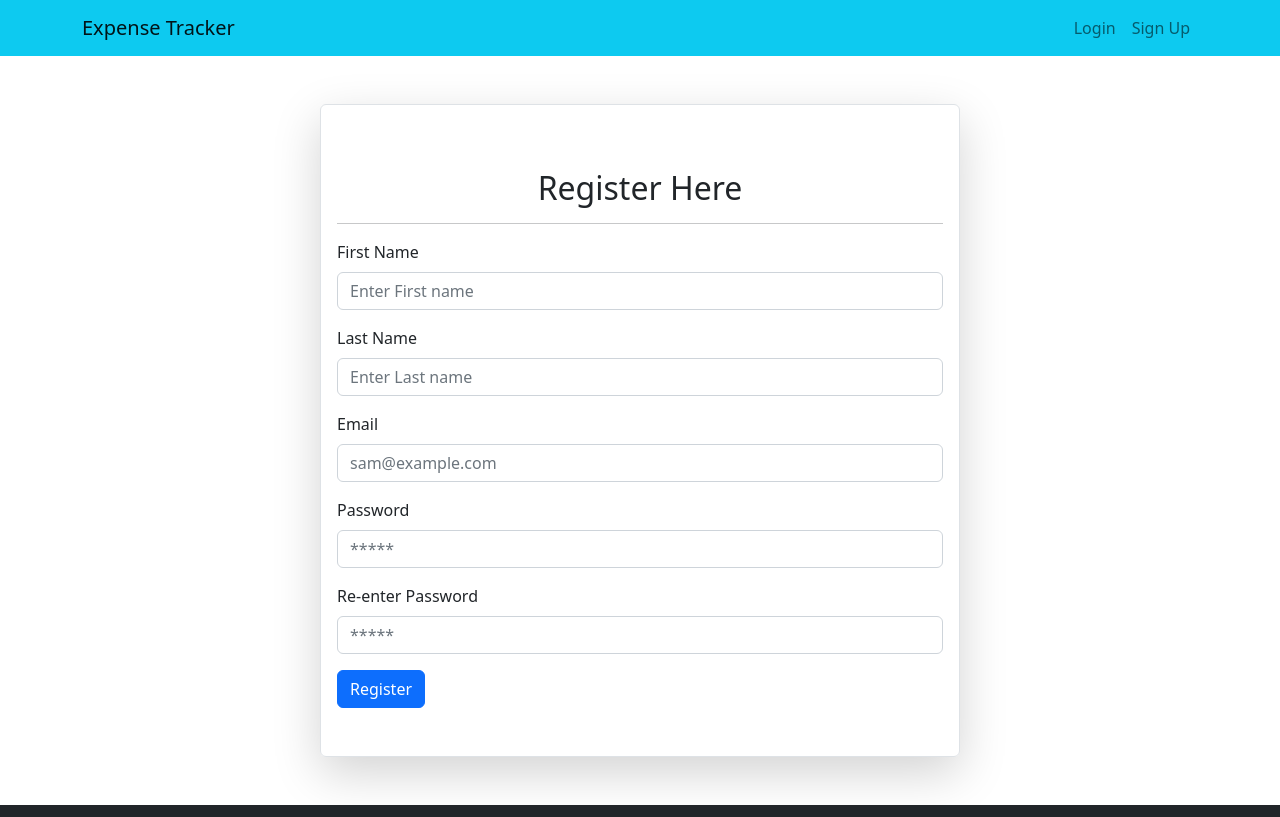
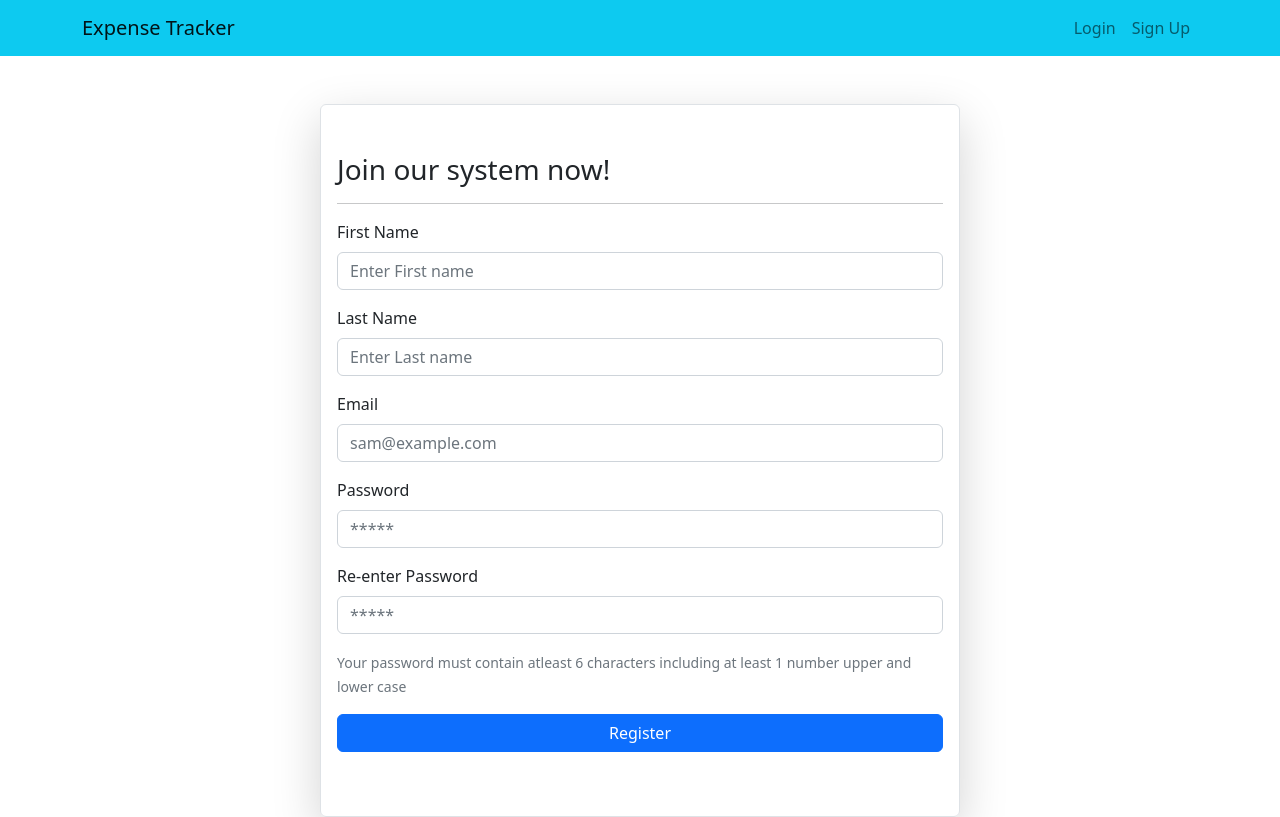
Before and after one commit to get-aakash/expense_tracker_v2, a React (Create React App) app: page /register in a window 1280 px wide. Shown: the top 817 px of the page. Built offline with nearby package versions, Linux system fonts and the light colour scheme.

Commit message:
local storage and users

```diff
--- a/package.json
+++ b/package.json
@@ -12,6 +12,7 @@
     "react-dom": "^18.2.0",
     "react-router-dom": "^6.8.2",
     "react-scripts": "5.0.1",
+    "react-toastify": "^9.1.1",
     "web-vitals": "^2.1.4"
   },
   "scripts": {
--- a/src/App.js
+++ b/src/App.js
@@ -2,6 +2,8 @@ import './App.css';
 import Registration from './pages/Registration';
 import Login from './pages/Login'
 import Dashboard from './pages/Dashboard';
+import { ToastContainer } from 'react-toastify';
+import 'react-toastify/dist/ReactToastify.css';
 import {
   BrowserRouter,
   Routes,
@@ -18,6 +20,7 @@ function App() {
           <Route path='dashboard' element={<Dashboard />} />
         </Routes>
       </BrowserRouter>
+      <ToastContainer />
     </div>
   );
 }
--- a/src/components/Header.js
+++ b/src/components/Header.js
@@ -13,7 +13,7 @@ import { Link } from 'react-router-dom';
         <Navbar.Collapse id="basic-navbar-nav">
           <Nav className="ms-auto">
             <Link to="/" className="nav-link">Login</Link>
-            <Link to="/registration" className="nav-link">Sign Up</Link>
+            <Link to="/register" className="nav-link">Sign Up</Link>
 
           </Nav>
         </Navbar.Collapse>
--- a/src/index.js
+++ b/src/index.js
@@ -4,6 +4,7 @@ import './index.css';
 import App from './App';
 import reportWebVitals from './reportWebVitals';
 import 'bootstrap/dist/css/bootstrap.min.css';
+import 'react-toastify/dist/ReactToastify.min.css';
 
 const root = ReactDOM.createRoot(document.getElementById('root'));
 root.render(
--- a/src/pages/Login.js
+++ b/src/pages/Login.js
@@ -38,7 +38,7 @@ export default function Login() {
                     <h3>Welcome back!</h3>
                     <hr />
                     {inputs.map((item, i) => (
-                        <CustomInput {...item} />
+                        <CustomInput key={i} {...item} />
                     ))}
 
                     <Link to="/dashboard">
--- a/src/pages/Registration.js
+++ b/src/pages/Registration.js
@@ -1,13 +1,60 @@
-import React from 'react'
+import React, { useState } from 'react'
 import Form from 'react-bootstrap/Form';
 import Button from 'react-bootstrap/Button';
-import { Link } from 'react-router-dom';
-import { Container } from 'react-bootstrap';
 import { CustomInput } from '../components/CustomInput';
 import Layout from '../components/Layout';
+import { ToastContainer, toast } from 'react-toastify';
+import {randomStrGenerator} from 'src/utils.js'
+
+const initialState = {
+  fname:"",
+  lname:"",
+  email:"",
+  password:"",
+  confirmPassword:""
+}
+
 export default function Registration() {
+  const [frm, setFrm] = useState({})
+  const[error, setError] = useState("")
+
+  const handleOnChange = (e) => {
+    const { name, value } = e.target
+    setError('')
+    if(name === "password"){
+      value.length< 6 && setError("password must be 6 character long")
+      !/[0-9]/.test(value) && setError("Number is required")
+      !/[a-z]/.test(value) && setError("Atleast one lower case")
+      !/[A-Z]/.test(value) && setError("At least one upper case")
+    }
+    setFrm({ ...frm, [name]: value })
+
+  }
+  const handleOnSubmit = (e)=>{
+    e.preventDefault()
+    const {confirmPassword, ...rest} = frm
+    if(confirmPassword !== rest.password){
+      return toast.error("Password doesnot match!")
+    }
+
+    // reading data from local storage
+    const oldUsersStr = localStorage.getItem("users")
+    const oldUsers = oldUsersStr ? JSON.parse(oldUsersStr):[]
+    //lets check if user already exist
+
+    const isExist = oldUsers.find(({email})=>email === rest.email)
+    if(isExist){
+      return toast.success("This email already exist")
+    }
+
+    localStorage.setItem("users",JSON.stringify([...oldUsers,{...rest,id:randomStrGenerator(6)}]))
+    toast.success("password match continue to login")
+    setFrm(initialState)
+  }
+
   const inputs = [
     {
+      value: frm.fname,
       label: "First Name",
       name: "fname",
       type: "text",
@@ -15,6 +62,7 @@ export default function Registration() {
       required: true
     },
     {
+      value: frm.lname,
       label: "Last Name",
       name: "lname",
       type: "text",
@@ -23,6 +71,7 @@ export default function Registration() {
 
     },
     {
+      value: frm.email,
       label: "Email",
       name: "email",
       type: "email",
@@ -30,16 +79,18 @@ export default function Registration() {
       required: true
     },
     {
+      value: frm.password,
       label: "Password",
       name: "password",
-      type: "text",
+      type: "password",
       placeholder: "*****",
       required: true
     },
     {
+      value: frm.confirmPassword,
       label: "Re-enter Password",
-      name: "rpassword",
-      type: "text",
+      name: "confirmPassword",
+      type: "password",
       placeholder: "*****",
       required: true
 
@@ -49,22 +100,28 @@ export default function Registration() {
     <Layout>
       <div className='w-50 m-auto'>
 
-        <Form className=' mt-5 border p-3 py-5 rounded shadow-lg '>
-          <h2 className='mt-3 text-center'>Register Here</h2>
+        <Form onSubmit={handleOnSubmit} className=' mt-5 border p-3 py-5 rounded shadow-lg '>
+          <h3>Join our system now!</h3>
           <hr />
           {
             inputs.map((item, i) => (
-              <CustomInput {...item} />
+              <CustomInput key={i} {...item} onChange={handleOnChange} />
             ))
           }
+          <Form.Group>
+            <Form.Text>
+              Your password must contain atleast 6 characters including at least 1 number upper and lower case
+            </Form.Text>
+            {
+              error && <ul><li className='text-danger fw-bolder mt-3'>{error}</li></ul>
+            }
 
-
-          <Link to="/">
-            <Button variant="primary" type="submit">
+          </Form.Group>
+          <div className='d-grid py-3'>
+            <Button disabled={error} variant="primary" type="submit">
               Register
             </Button>
-          </Link>
-
+          </div>
         </Form>
       </div>
     </Layout>
--- /dev/null
+++ b/src/utils.js
@@ -0,0 +1,8 @@
+const randomStrGenerator = length =>{
+    let str = ""
+    const collectionStr = "qazwsxedcrfvtgbyhnujmikolpQAZWSXEDCRFVTGBYHNUJMIKOLP"
+    for(let i =0; i<length;i++){
+        const charPosition = Math.round(Math.random()*collectionStr.length)
+        str += collectionStr[charPosition]
+    }
+}
```
Also changed, not shown: 1 other file (tests, documents, lock files or other folders).
